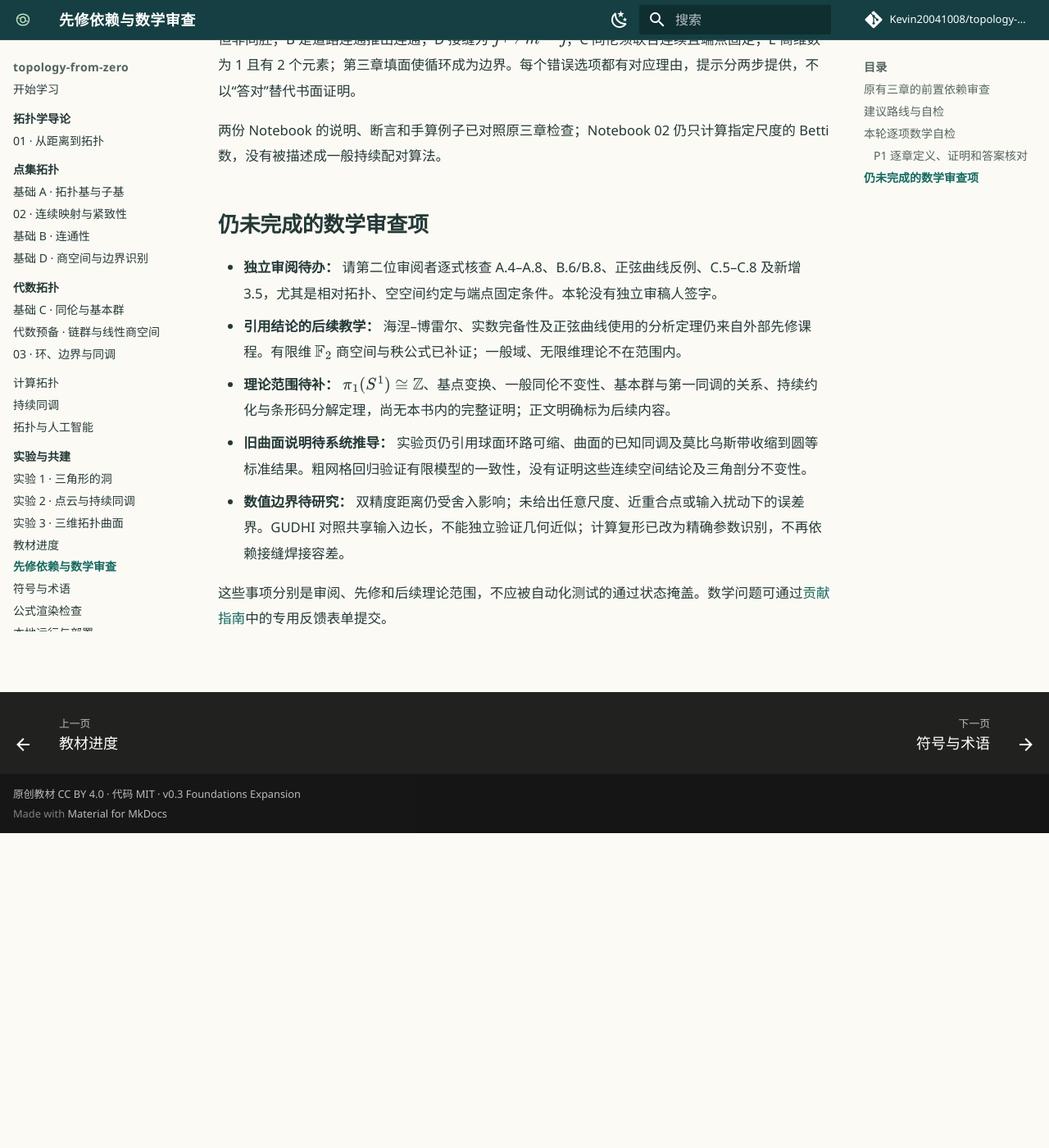
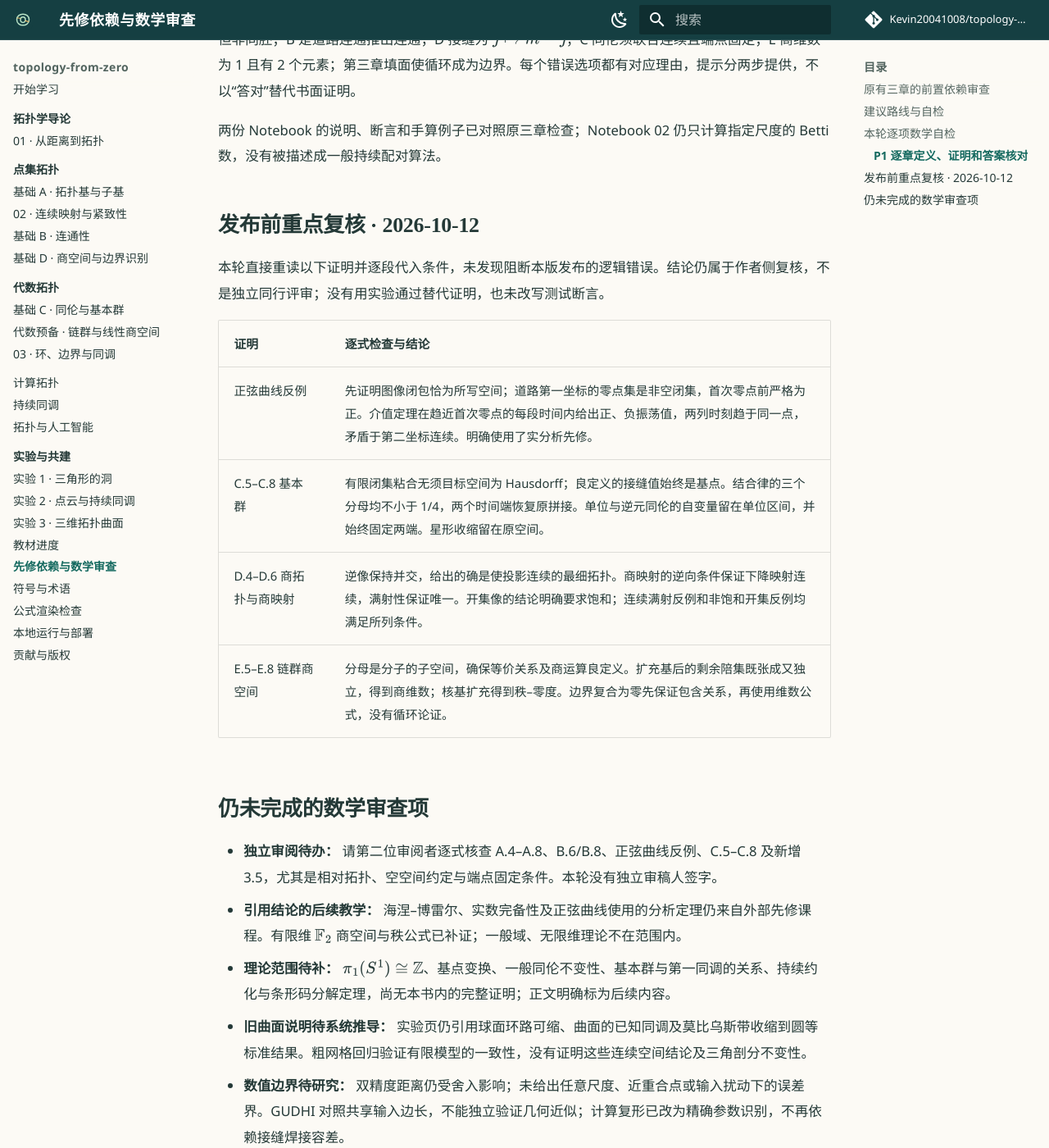
Before and after one commit to Kevin20041008/topology-from-zero, an MkDocs documentation site: the page built from docs/math-review.md, in a window 1280 px wide and 1400 px high, scrolled down 4133 px. Shown: the whole window at 82% size. Built offline with MkDocs 1.6.1 and Material for MkDocs 9.7.7, drawn with Linux system fonts in a browser that asks for light colours; nearby versions of some CDN libraries; library files that are not in the unit come from our copies; comment, search, counter and statistics services are not loaded; before the commit the page ends 5149 px from its top, so only the background shows below that; some of the changed text lies outside the part shown.

Commit message:
Review foundational proofs and prepare v0.3 release after deployed P0

```diff
--- a/docs/math-review.md
+++ b/docs/math-review.md
@@ -10,7 +10,7 @@
 | [02 · 连续映射与紧致性](point-set/02-continuity.md) | 逆像保持并交、子空间拓扑、开覆盖；例子引用海涅–博雷尔 | 定义了子空间，却没有证明它构成拓扑；引用定理不是本书内推导 | 基础 A 补证子空间与连续性判据；保留海涅–博雷尔的明确引用标记 |
 | [03 · 环、边界与同调](algebraic/03-homology.md) | 有限维线性代数：核、像、秩–零度、商空间维数；模 2 运算 | 使用分支和“可缩”的语言；未证明零维同调等于边图分支数 | 基础 B 定义分支；基础 C 定义可缩并证明星形例子；第三章新增命题 3.5 |
 
-原有文件名、章号与正文标题锚点保留。基础 A/B/C/D 是插入原路线的内容标识，不能按文件名中的数字推断先修顺序。P0 已先独立提交为 [PR #2](https://github.com/Kevin20041008/topology-from-zero/pull/2)，后续教学与数值改进在依赖它的 PR 中审查。
+原有文件名、章号与正文标题锚点保留。基础 A/B/C/D 是插入原路线的内容标识，不能按文件名中的数字推断先修顺序。P0 已通过 [PR #2](https://github.com/Kevin20041008/topology-from-zero/pull/2) 先行合并，后续教学与数值改进通过 [PR #1](https://github.com/Kevin20041008/topology-from-zero/pull/1) 审查发布。
 
 ## 建议路线与自检
 
@@ -61,6 +61,17 @@
 
 两份 Notebook 的说明、断言和手算例子已对照原三章检查；Notebook 02 仍只计算指定尺度的 Betti 数，没有被描述成一般持续配对算法。
 
+## 发布前重点复核 · 2026-10-12
+
+本轮直接重读以下证明并逐段代入条件，未发现阻断本版发布的逻辑错误。结论仍属于作者侧复核，不是独立同行评审；没有用实验通过替代证明，也未改写测试断言。
+
+| 证明 | 逐式检查与结论 |
+| --- | --- |
+| 正弦曲线反例 | 先证明图像闭包恰为所写空间；道路第一坐标的零点集是非空闭集，首次零点前严格为正。介值定理在趋近首次零点的每段时间内给出正、负振荡值，两列时刻趋于同一点，矛盾于第二坐标连续。明确使用了实分析先修。 |
+| C.5–C.8 基本群 | 有限闭集粘合无须目标空间为 Hausdorff；良定义的接缝值始终是基点。结合律的三个分母均不小于 1/4，两个时间端恢复原拼接。单位与逆元同伦的自变量留在单位区间，并始终固定两端。星形收缩留在原空间。 |
+| D.4–D.6 商拓扑与商映射 | 逆像保持并交，给出的确是使投影连续的最细拓扑。商映射的逆向条件保证下降映射连续，满射性保证唯一。开集像的结论明确要求饱和；连续满射反例和非饱和开集反例均满足所列条件。 |
+| E.5–E.8 链群商空间 | 分母是分子的子空间，确保等价关系及商运算良定义。扩充基后的剩余陪集既张成又独立，得到商维数；核基扩充得到秩–零度。边界复合为零先保证包含关系，再使用维数公式，没有循环论证。 |
+
 ## 仍未完成的数学审查项
 
 - **独立审阅待办：** 请第二位审阅者逐式核查 A.4–A.8、B.6/B.8、正弦曲线反例、C.5–C.8 及新增 3.5，尤其是相对拓扑、空空间约定与端点固定条件。本轮没有独立审稿人签字。
```
Also changed, not shown: CHANGELOG.md (+4 -3 lines), README.md (+1 -1 lines), V0.3-REVIEW.md (+4 -4 lines), VALIDATION.md (+3 -1 lines), docs/development.md (+1 -1 lines), docs/index.md (+1 -1 lines), docs/progress.md (+1 -1 lines).
